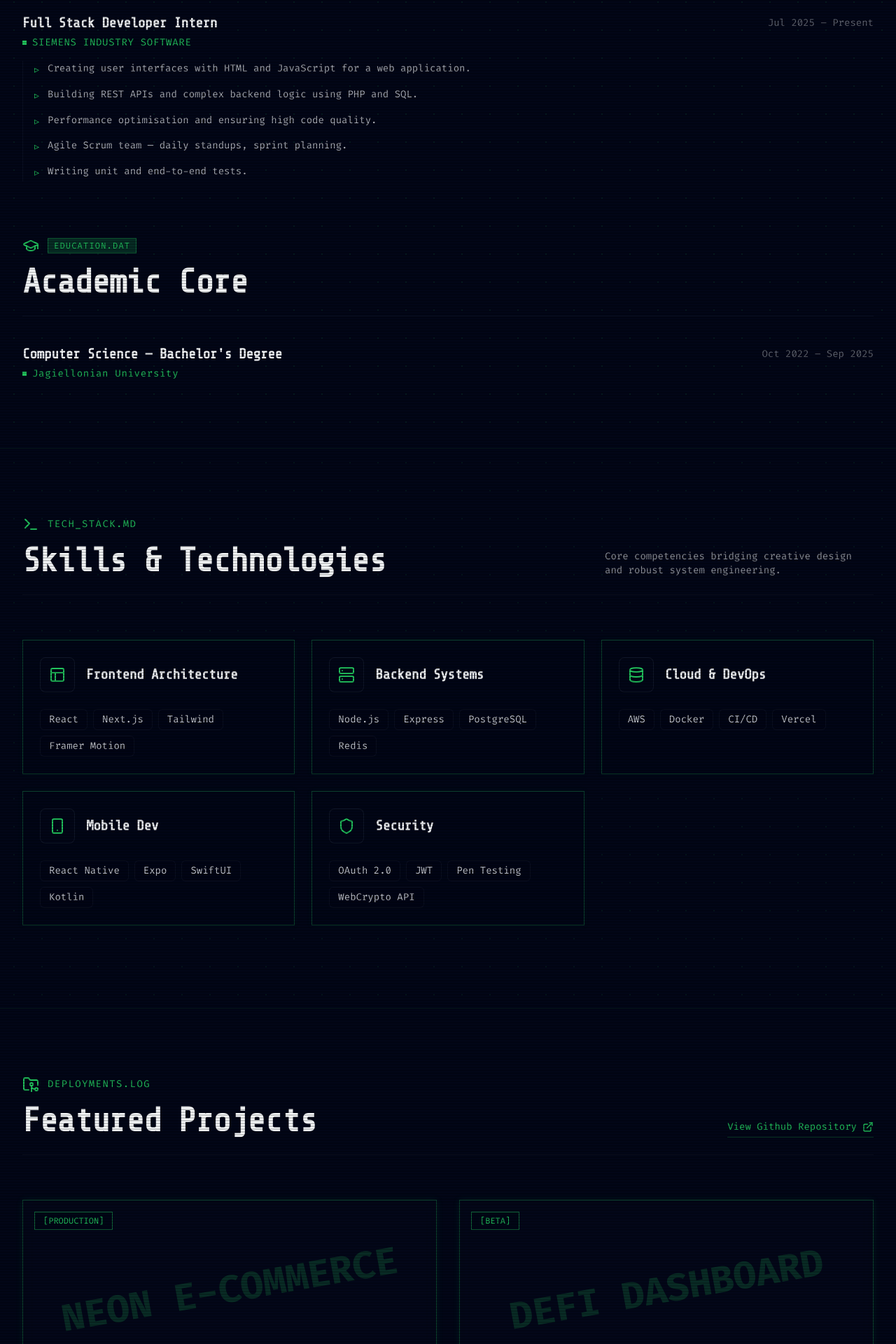
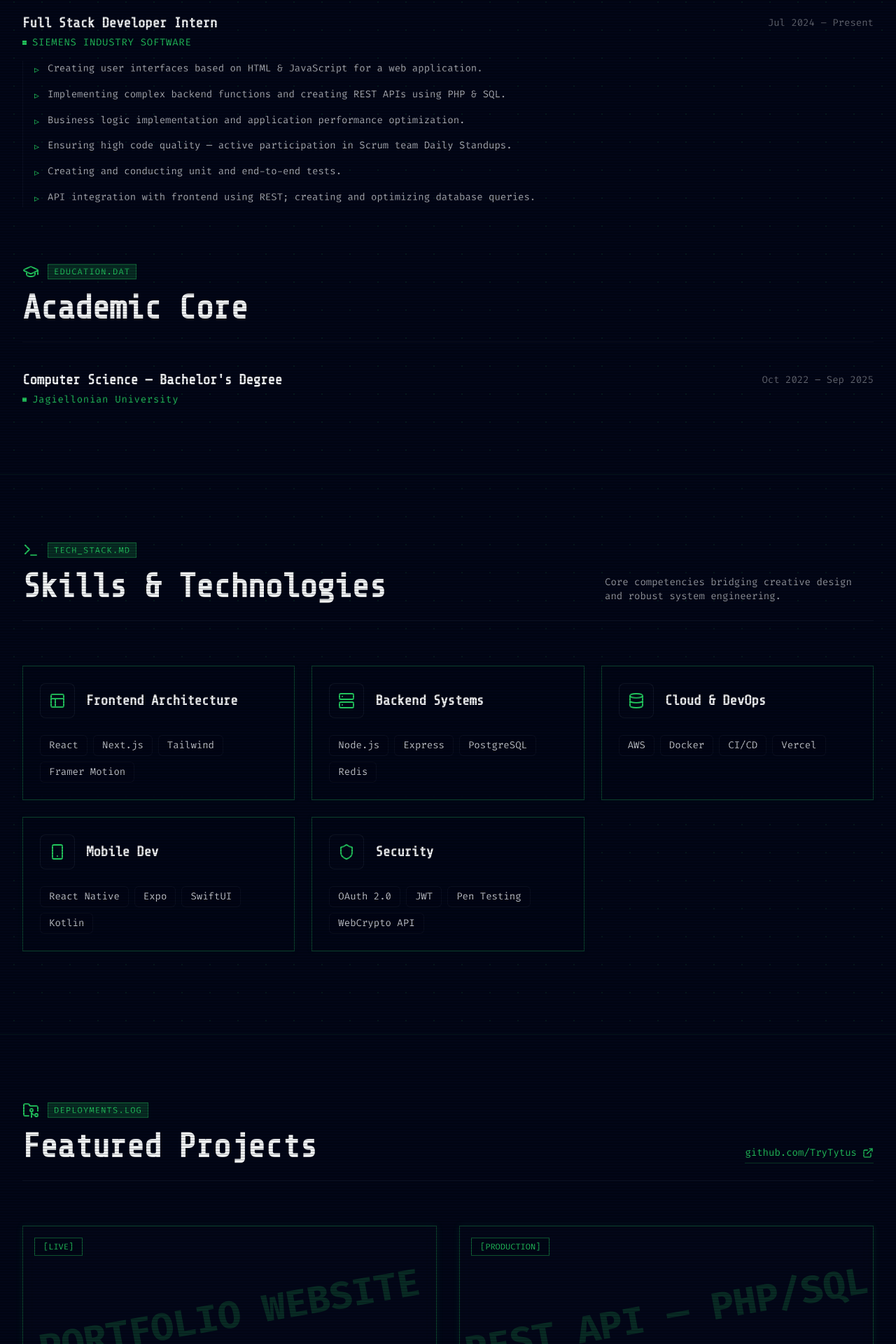
Before and after one commit to TryTytus/new-portfolio, a React (Vite) app: page / in a window 1280 px wide. Shown: the part 1618-3538 px from the top of the page at 70% size. Built offline with nearby package versions, Linux system fonts and the light colour scheme.

Commit message:
some fixes

```diff
--- a/src/components/CyberCV.tsx
+++ b/src/components/CyberCV.tsx
@@ -72,17 +72,16 @@ export default function CyberCV() {
                                 <div className="absolute top-0 right-0 w-3 h-3 border-t-2 border-r-2 border-cta pointer-events-none" />
                                 <div className="absolute bottom-0 left-0 w-3 h-3 border-b-2 border-l-2 border-cta pointer-events-none" />
                                 <div className="absolute bottom-0 right-0 w-3 h-3 border-b-2 border-r-2 border-cta pointer-events-none" />
-                                {/* Subtle scanline overlay */}
-                                <div className="absolute inset-0 bg-cta/5 mix-blend-overlay pointer-events-none" />
                             </div>
 
                             {/* Text */}
                             <div className="flex-1">
                                 <h3 className="text-2xl font-bold text-cta mb-1">Adam Tytoń</h3>
-                                <p className="text-text-light/50 text-sm mb-4 tracking-wider uppercase">&lt; Software_Developer /&gt;</p>
+                                <p className="text-cta/80 text-sm mb-4 tracking-wider font-mono">&lt; Software_Developer /&gt;</p>
                                 <p className="text-text-light/75 text-base leading-relaxed">
-                                    Full Stack Developer at Siemens. I build efficient REST APIs with PHP and SQL and craft
-                                    frontend interfaces with JavaScript. Comfortable in Scrum teams, passionate about clean code.
+                                    I am a Full Stack Developer at Siemens Industry Software, responsible for end-to-end web application development.
+                                    My daily work spans efficient REST APIs in PHP &amp; SQL to interactive frontends in JavaScript.
+                                    I thrive in Scrum teams, write clean tested code, and am passionate about AI and machine learning.
                                 </p>
                             </div>
                         </div>
@@ -133,7 +132,7 @@ export default function CyberCV() {
                         <div className="space-y-1 mb-4">
                             <div className="flex flex-col sm:flex-row sm:items-center sm:justify-between gap-1">
                                 <h3 className="text-xl font-bold text-text-light">Full Stack Developer Intern</h3>
-                                <span className="text-text-light/40 text-sm whitespace-nowrap">Jul 2025 – Present</span>
+                                <span className="text-text-light/40 text-sm whitespace-nowrap">Jul 2024 – Present</span>
                             </div>
                             <p className="text-cta text-sm tracking-wider flex items-center gap-2">
                                 <span className="w-1.5 h-1.5 bg-cta inline-block" />
@@ -141,11 +140,12 @@ export default function CyberCV() {
                             </p>
                         </div>
                         <ul className="space-y-3 text-text-light/70 text-sm leading-relaxed pl-4 border-l border-secondary/30">
-                            <li className="flex items-start gap-3"><span className="text-cta mt-0.5">▹</span> Creating user interfaces with HTML and JavaScript for a web application.</li>
-                            <li className="flex items-start gap-3"><span className="text-cta mt-0.5">▹</span> Building REST APIs and complex backend logic using PHP and SQL.</li>
-                            <li className="flex items-start gap-3"><span className="text-cta mt-0.5">▹</span> Performance optimisation and ensuring high code quality.</li>
-                            <li className="flex items-start gap-3"><span className="text-cta mt-0.5">▹</span> Agile Scrum team — daily standups, sprint planning.</li>
-                            <li className="flex items-start gap-3"><span className="text-cta mt-0.5">▹</span> Writing unit and end-to-end tests.</li>
+                            <li className="flex items-start gap-3"><span className="text-cta mt-0.5">▹</span> Creating user interfaces based on HTML &amp; JavaScript for a web application.</li>
+                            <li className="flex items-start gap-3"><span className="text-cta mt-0.5">▹</span> Implementing complex backend functions and creating REST APIs using PHP &amp; SQL.</li>
+                            <li className="flex items-start gap-3"><span className="text-cta mt-0.5">▹</span> Business logic implementation and application performance optimization.</li>
+                            <li className="flex items-start gap-3"><span className="text-cta mt-0.5">▹</span> Ensuring high code quality — active participation in Scrum team Daily Standups.</li>
+                            <li className="flex items-start gap-3"><span className="text-cta mt-0.5">▹</span> Creating and conducting unit and end-to-end tests.</li>
+                            <li className="flex items-start gap-3"><span className="text-cta mt-0.5">▹</span> API integration with frontend using REST; creating and optimizing database queries.</li>
                         </ul>
                     </motion.div>
 
--- a/src/components/Projects.tsx
+++ b/src/components/Projects.tsx
@@ -3,35 +3,39 @@ import { ExternalLink, Github, FolderGit2 } from 'lucide-react';
 
 const projects = [
     {
-        title: 'Neon E-Commerce',
-        summary: 'A high-performance headless commerce storefront.',
-        tech: ['Next.js', 'Stripe', 'Tailwind', 'Zustand'],
+        title: 'Portfolio Website',
+        summary: 'This cyberpunk-themed developer portfolio — built with React, TypeScript and Framer Motion.',
+        tech: ['React', 'TypeScript', 'Tailwind CSS', 'Framer Motion'],
         image: 'border-b border-cta/30 bg-primary/20',
-        status: 'PRODUCTION',
+        status: 'LIVE',
+        github: 'https://github.com/TryTytus',
         link: '#'
     },
     {
-        title: 'Defi Dashboard',
-        summary: 'Real-time crypto portfolio tracker with Web3 integration.',
-        tech: ['React', 'Ethers.js', 'Recharts', 'Framer Motion'],
+        title: 'REST API — PHP/SQL',
+        summary: 'Backend REST API built at Siemens: complex business logic, query optimisation and unit tests.',
+        tech: ['PHP', 'SQL', 'REST API', 'PHPUnit'],
         image: 'border-b border-cta/30 bg-primary/20',
-        status: 'BETA',
+        status: 'PRODUCTION',
+        github: 'https://github.com/TryTytus',
         link: '#'
     },
     {
-        title: 'AI Prompt Engine',
-        summary: 'SaaS tool for generating and testing LLM prompts.',
-        tech: ['Vue 3', 'Node.js', 'OpenAI', 'Redis'],
+        title: 'Full Stack Web App',
+        summary: 'End-to-end web application with Laravel backend and Vue.js frontend, integrated via REST.',
+        tech: ['Laravel', 'Vue 3', 'MySQL', 'Docker'],
         image: 'border-b border-cta/30 bg-primary/20',
-        status: 'V1.2',
+        status: 'DEPLOYED',
+        github: 'https://github.com/TryTytus',
         link: '#'
     },
     {
-        title: 'Nexus UI Core',
-        summary: 'Open-source accessible component library.',
-        tech: ['React', 'Radix UI', 'Storybook', 'Vite'],
+        title: 'Spring Boot Microservice',
+        summary: 'Java microservice with Spring Boot exposing REST endpoints and Dockerised for deployment.',
+        tech: ['Java', 'Spring Boot', 'Docker', 'PostgreSQL'],
         image: 'border-b border-cta/30 bg-primary/20',
-        status: 'RELEASE',
+        status: 'V1.0',
+        github: 'https://github.com/TryTytus',
         link: '#'
     }
 ];
@@ -51,12 +55,12 @@ export default function Projects() {
                     <div>
                         <div className="flex items-center gap-3 mb-4">
                             <FolderGit2 className="text-cta w-6 h-6" />
-                            <span className="font-mono text-cta uppercase tracking-widest text-sm">Deployments.log</span>
+                            <span className="bg-cta/20 text-cta border border-cta/40 px-2 py-0.5 text-xs uppercase tracking-widest font-mono">Deployments.log</span>
                         </div>
                         <h2 className="text-4xl md:text-5xl font-bold">Featured Projects</h2>
                     </div>
-                    <a href="#" className="hidden md:inline-flex items-center gap-2 text-cta hover:text-emerald-400 font-mono text-sm mt-6 border-b border-cta/30 hover:border-cta transition-colors pb-1">
-                        View Github Repository <ExternalLink className="w-4 h-4" />
+                    <a href="https://github.com/TryTytus" target="_blank" rel="noopener noreferrer" className="hidden md:inline-flex items-center gap-2 text-cta hover:text-emerald-400 font-mono text-sm mt-6 border-b border-cta/30 hover:border-cta transition-colors pb-1">
+                        github.com/TryTytus <ExternalLink className="w-4 h-4" />
                     </a>
                 </motion.div>
 
@@ -89,8 +93,8 @@ export default function Projects() {
                                 <div className="flex justify-between items-start mb-4">
                                     <h3 className="text-2xl font-bold group-hover:text-cta transition-colors">{project.title}</h3>
                                     <div className="flex gap-3 text-secondary group-hover:text-text-light transition-colors">
-                                        <Github className="w-5 h-5 hover:text-cta" />
-                                        <ExternalLink className="w-5 h-5 hover:text-cta" />
+                                        <a href={project.github} target="_blank" rel="noopener noreferrer"><Github className="w-5 h-5 hover:text-cta" /></a>
+                                        <a href={project.link} target="_blank" rel="noopener noreferrer"><ExternalLink className="w-5 h-5 hover:text-cta" /></a>
                                     </div>
                                 </div>
 
@@ -113,8 +117,8 @@ export default function Projects() {
                     ))}
                 </div>
 
-                <a href="#" className="md:hidden inline-flex items-center gap-2 text-cta hover:text-emerald-400 font-mono text-sm mt-8 border-b border-cta/30 transition-colors pb-1">
-                    View Github Repository <ExternalLink className="w-4 h-4" />
+                <a href="https://github.com/TryTytus" target="_blank" rel="noopener noreferrer" className="md:hidden inline-flex items-center gap-2 text-cta hover:text-emerald-400 font-mono text-sm mt-8 border-b border-cta/30 transition-colors pb-1">
+                    github.com/TryTytus <ExternalLink className="w-4 h-4" />
                 </a>
             </div>
         </section>
--- a/src/components/Skills.tsx
+++ b/src/components/Skills.tsx
@@ -29,7 +29,7 @@ export default function Skills() {
                     <div>
                         <div className="flex items-center gap-3 mb-4">
                             <Terminal className="text-cta w-6 h-6" />
-                            <span className="font-mono text-cta uppercase tracking-widest text-sm">Tech_Stack.md</span>
+                            <span className="font-mono bg-cta/20 text-cta border border-cta/40 px-2 py-0.5 text-xs uppercase tracking-widest">Tech_Stack.md</span>
                         </div>
                         <h2 className="text-4xl md:text-5xl font-bold">Skills & Technologies</h2>
                     </div>
```
